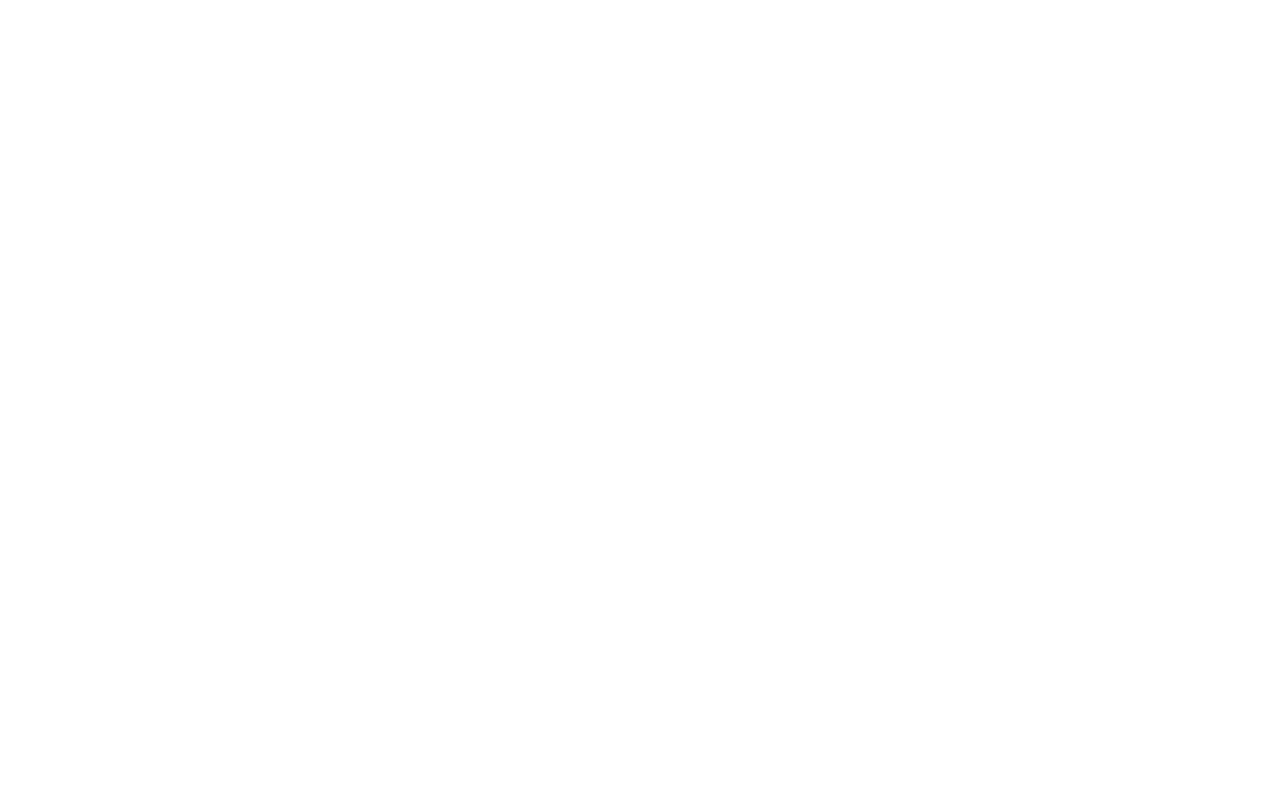
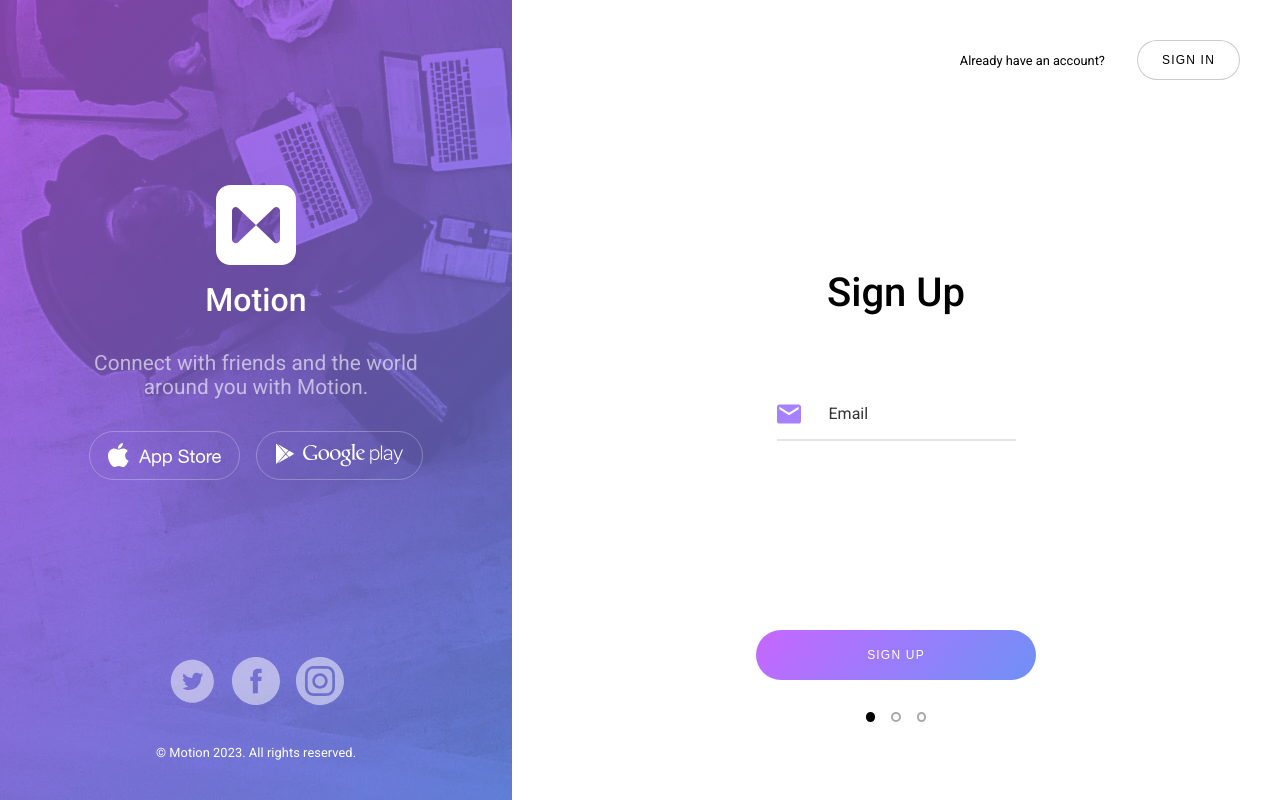
Before and after one commit to ChingT/Climate-Cockpit, a React (Vite) app in the folder frontend/: page /signup in a window 1280 px wide. Before the commit this address had no page. Built offline with nearby package versions, Linux system fonts and the light colour scheme; what javascript-time-ago would draw is missing.

Commit message:
Routes are adjusted

```diff
--- a/frontend/src/components/AuthComp/CongratsSection.jsx
+++ b/frontend/src/components/AuthComp/CongratsSection.jsx
@@ -26,7 +26,7 @@ function CongratsSection(){
                         </ConfirmationText>
                     </div>
                     <div>
-                        <Link to="/auth/verification">
+                        <Link to="/verification">
                             <PrimaryButton>continue</PrimaryButton>
                         </Link>
                         <CreateAccountProgress step={2}/>
--- a/frontend/src/components/AuthComp/SignInSection.jsx
+++ b/frontend/src/components/AuthComp/SignInSection.jsx
@@ -46,7 +46,7 @@ function SignInSection(){
         <>
             <SignInHeader>
                 <p>Don&apos;t have an account?</p>
-                <Link to="/auth/signup">
+                <Link to="/signup">
                     <SecondaryButton>sign up</SecondaryButton>
                 </Link>
             </SignInHeader>
--- a/frontend/src/components/AuthComp/SignUpSection.jsx
+++ b/frontend/src/components/AuthComp/SignUpSection.jsx
@@ -26,14 +26,14 @@ function SignUpSection(){
 
     if(data === 'success'){
         localStorage.setItem('registered_email', userEmail)
-        navigate('/auth/congratulations')
+        navigate('/congratulations')
     }
 
     return (
         <>
             <SignInHeader>
                 <p>Already have an account?</p>
-                <Link to="/auth">
+                <Link to="/">
                     <SecondaryButton>sign in</SecondaryButton>
                 </Link>
             </SignInHeader>
--- a/frontend/src/routes/index.jsx
+++ b/frontend/src/routes/index.jsx
@@ -21,8 +21,8 @@ const PageRoutes = () => {
                        element={<HeroPage/>}/>
                 <Route path="solutions" element={
                     <SolutionsPage/>}/>
-                <Route path="auth" element={<AuthenticationLayout/>}>
-                    <Route index element={<SignInSection/>}/>
+                <Route element={<AuthenticationLayout/>}>
+                    <Route path="signin" element={<SignInSection/>}/>
                     <Route path="signup" element={<SignUpSection/>}/>
                     <Route path="congratulations" element={<CongratsSection/>}/>
                     <Route path="verification" element={<VerificationSection/>}/>
```
